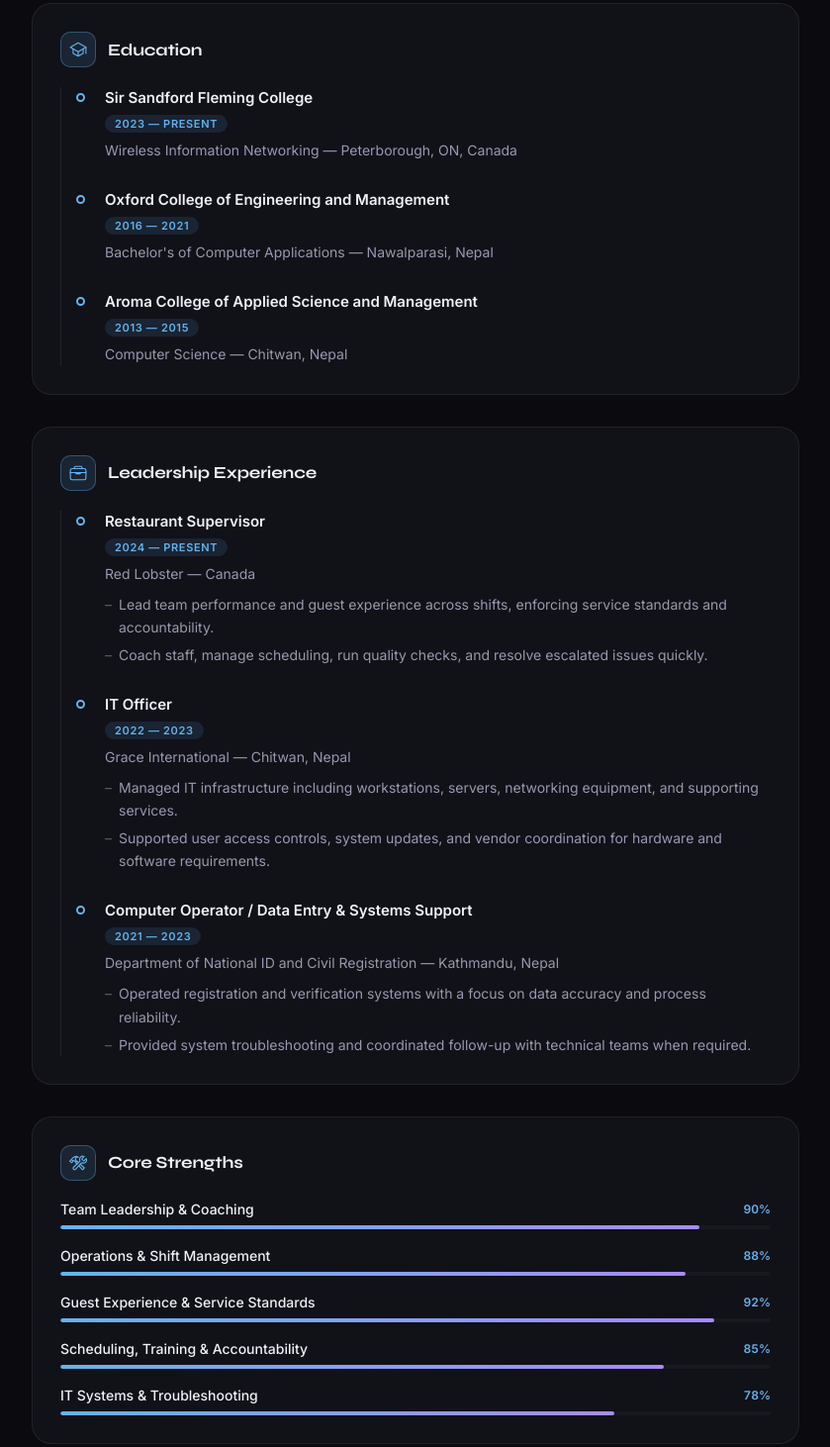
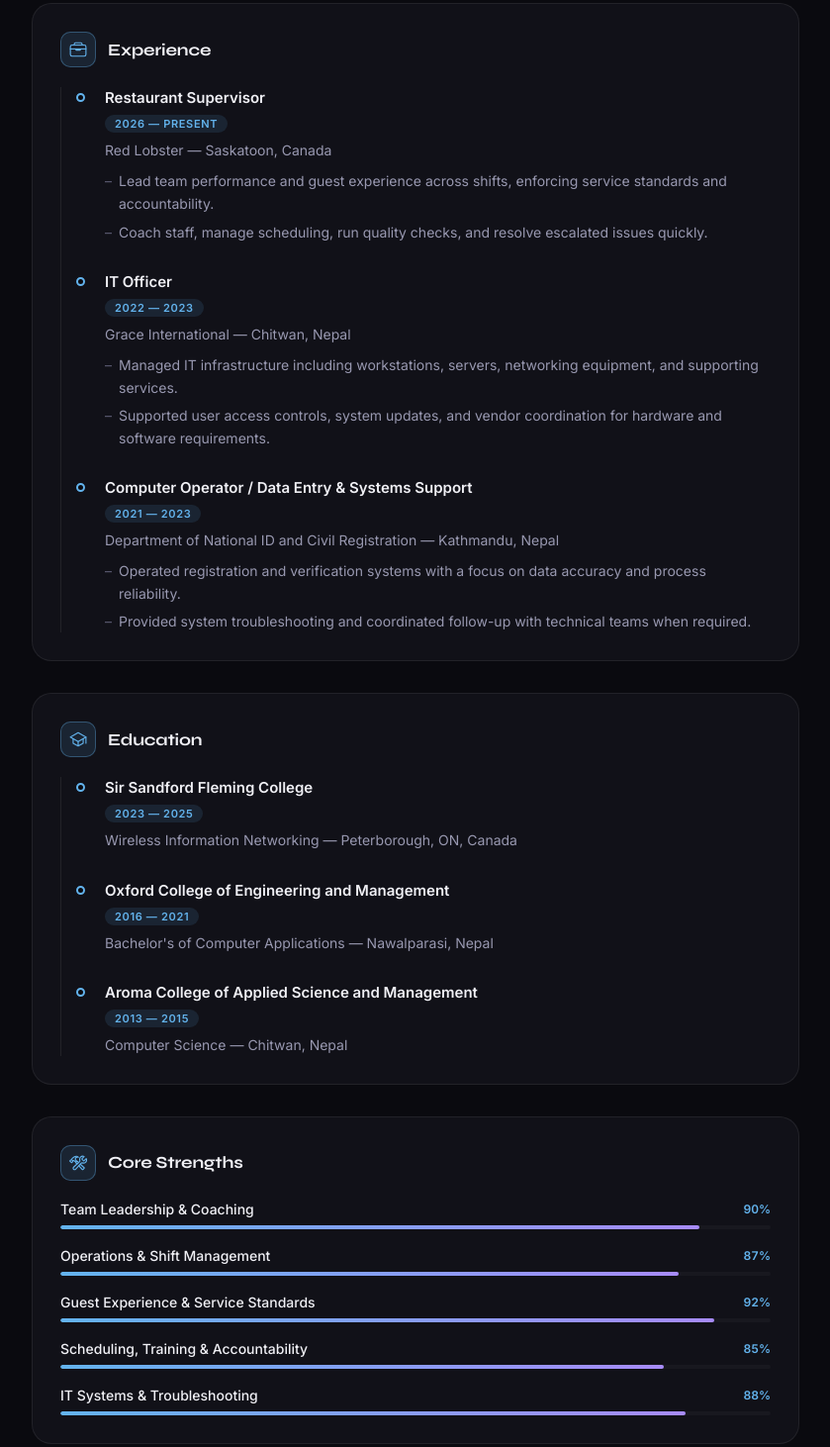
Before and after one commit to mr-sapkotaa/Portfolio, a plain HTML site: page index.html in a window 1280 px wide. Shown: the part 392-1854 px from the top of the page at 99% size, without its empty margins (382-1221 px from the left). Drawn offline with nearby package versions, Linux system fonts and the light colour scheme.

Commit message:
Update index.html

```diff
--- a/index.html
+++ b/index.html
@@ -111,42 +111,18 @@
           </div>
         </section>
 
-        <!-- EDUCATION -->
-        <section class="timeline reveal" id="education" aria-labelledby="edu-h">
-          <div class="title-wrapper">
-            <div class="icon-box" aria-hidden="true"><ion-icon name="school-outline"></ion-icon></div>
-            <h3 class="h3" id="edu-h">Education</h3>
-          </div>
-          <ol class="timeline-list reveal-group">
-            <li class="timeline-item">
-              <h4 class="h4 timeline-item-title">Sir Sandford Fleming College</h4>
-              <span class="timeline-range">2023 — Present</span>
-              <p class="timeline-text">Wireless Information Networking — Peterborough, ON, Canada</p>
-            </li>
-            <li class="timeline-item">
-              <h4 class="h4 timeline-item-title">Oxford College of Engineering and Management</h4>
-              <span class="timeline-range">2016 — 2021</span>
-              <p class="timeline-text">Bachelor's of Computer Applications — Nawalparasi, Nepal</p>
-            </li>
-            <li class="timeline-item">
-              <h4 class="h4 timeline-item-title">Aroma College of Applied Science and Management</h4>
-              <span class="timeline-range">2013 — 2015</span>
-              <p class="timeline-text">Computer Science — Chitwan, Nepal</p>
-            </li>
-          </ol>
-        </section>
 
         <!-- EXPERIENCE -->
         <section class="timeline reveal" id="experience" aria-labelledby="exp-h">
           <div class="title-wrapper">
             <div class="icon-box" aria-hidden="true"><ion-icon name="briefcase-outline"></ion-icon></div>
-            <h3 class="h3" id="exp-h">Leadership Experience</h3>
+            <h3 class="h3" id="exp-h"> Experience</h3>
           </div>
           <ol class="timeline-list reveal-group">
             <li class="timeline-item">
               <h4 class="h4 timeline-item-title">Restaurant Supervisor</h4>
-              <span class="timeline-range">2024 — Present</span>
-              <p class="timeline-text">Red Lobster — Canada</p>
+              <span class="timeline-range">2026 — Present</span>
+              <p class="timeline-text">Red Lobster — Saskatoon, Canada</p>
               <ul class="timeline-text" style="margin-top:8px">
                 <li>Lead team performance and guest experience across shifts, enforcing service standards and accountability.</li>
                 <li>Coach staff, manage scheduling, run quality checks, and resolve escalated issues quickly.</li>
@@ -173,6 +149,32 @@
           </ol>
         </section>
 
+         <!-- EDUCATION -->
+        <section class="timeline reveal" id="education" aria-labelledby="edu-h">
+          <div class="title-wrapper">
+            <div class="icon-box" aria-hidden="true"><ion-icon name="school-outline"></ion-icon></div>
+            <h3 class="h3" id="edu-h">Education</h3>
+          </div>
+          <ol class="timeline-list reveal-group">
+            <li class="timeline-item">
+              <h4 class="h4 timeline-item-title">Sir Sandford Fleming College</h4>
+              <span class="timeline-range">2023 — 2025</span>
+              <p class="timeline-text">Wireless Information Networking — Peterborough, ON, Canada</p>
+            </li>
+            <li class="timeline-item">
+              <h4 class="h4 timeline-item-title">Oxford College of Engineering and Management</h4>
+              <span class="timeline-range">2016 — 2021</span>
+              <p class="timeline-text">Bachelor's of Computer Applications — Nawalparasi, Nepal</p>
+            </li>
+            <li class="timeline-item">
+              <h4 class="h4 timeline-item-title">Aroma College of Applied Science and Management</h4>
+              <span class="timeline-range">2013 — 2015</span>
+              <p class="timeline-text">Computer Science — Chitwan, Nepal</p>
+            </li>
+          </ol>
+        </section>
+
+
         <!-- SKILLS -->
         <section class="skill reveal" id="skills" aria-labelledby="skills-h">
           <div class="title-wrapper">
@@ -190,9 +192,9 @@
             <li class="skills-item">
               <div class="title-wrapper">
                 <h5 class="h5">Operations &amp; Shift Management</h5>
-                <data value="88">88%</data>
+                <data value="87">87%</data>
               </div>
-              <div class="skill-progress-bg"><div class="skill-progress-fill" data-width="88"></div></div>
+              <div class="skill-progress-bg"><div class="skill-progress-fill" data-width="87"></div></div>
             </li>
             <li class="skills-item">
               <div class="title-wrapper">
@@ -211,9 +213,9 @@
             <li class="skills-item">
               <div class="title-wrapper">
                 <h5 class="h5">IT Systems &amp; Troubleshooting</h5>
-                <data value="78">78%</data>
+                <data value="88">88%</data>
               </div>
-              <div class="skill-progress-bg"><div class="skill-progress-fill" data-width="78"></div></div>
+              <div class="skill-progress-bg"><div class="skill-progress-fill" data-width="88"></div></div>
             </li>
           </ul>
         </section>
@@ -228,7 +230,7 @@
             <figure>
               <iframe
                 title="Saskatoon, Saskatchewan"
-                src="https://www.google.com/maps/embed?pb=!1m18!1m12!1m3!1d2465.0!2d-106.6700!3d52.1332!2m3!1f0!2f0!3f0!3m2!1i1024!2i768!4f13.1!3m3!1m2!1s0x530442f63a3a6fd9%3A0x3f8d5b9b6d2e2a8!2zS2FzeXBhcmssIFNL!5e0!3m2!1sen!2sca!4v1708228458232!5m2!1sen!2sca"
+                src="https://www.google.com/maps/search/maps/@52.155803,-106.6904064,12.25z?entry=ttu&g_ep=EgoyMDI2MDYxMy4wIKXMDSoASAFQAw%3D%3D"
                 allowfullscreen loading="lazy" referrerpolicy="no-referrer-when-downgrade">
               </iframe>
             </figure>
```
